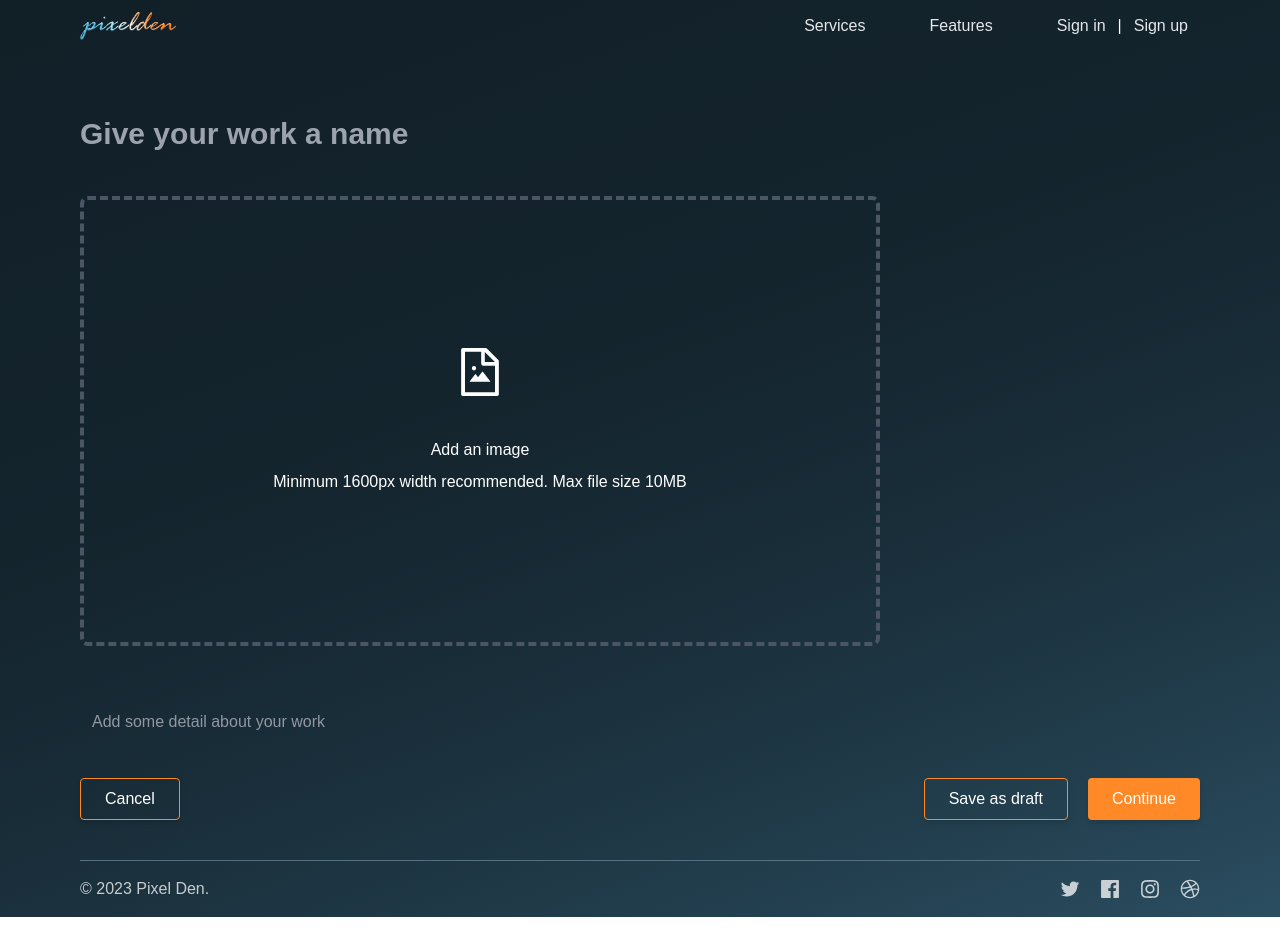
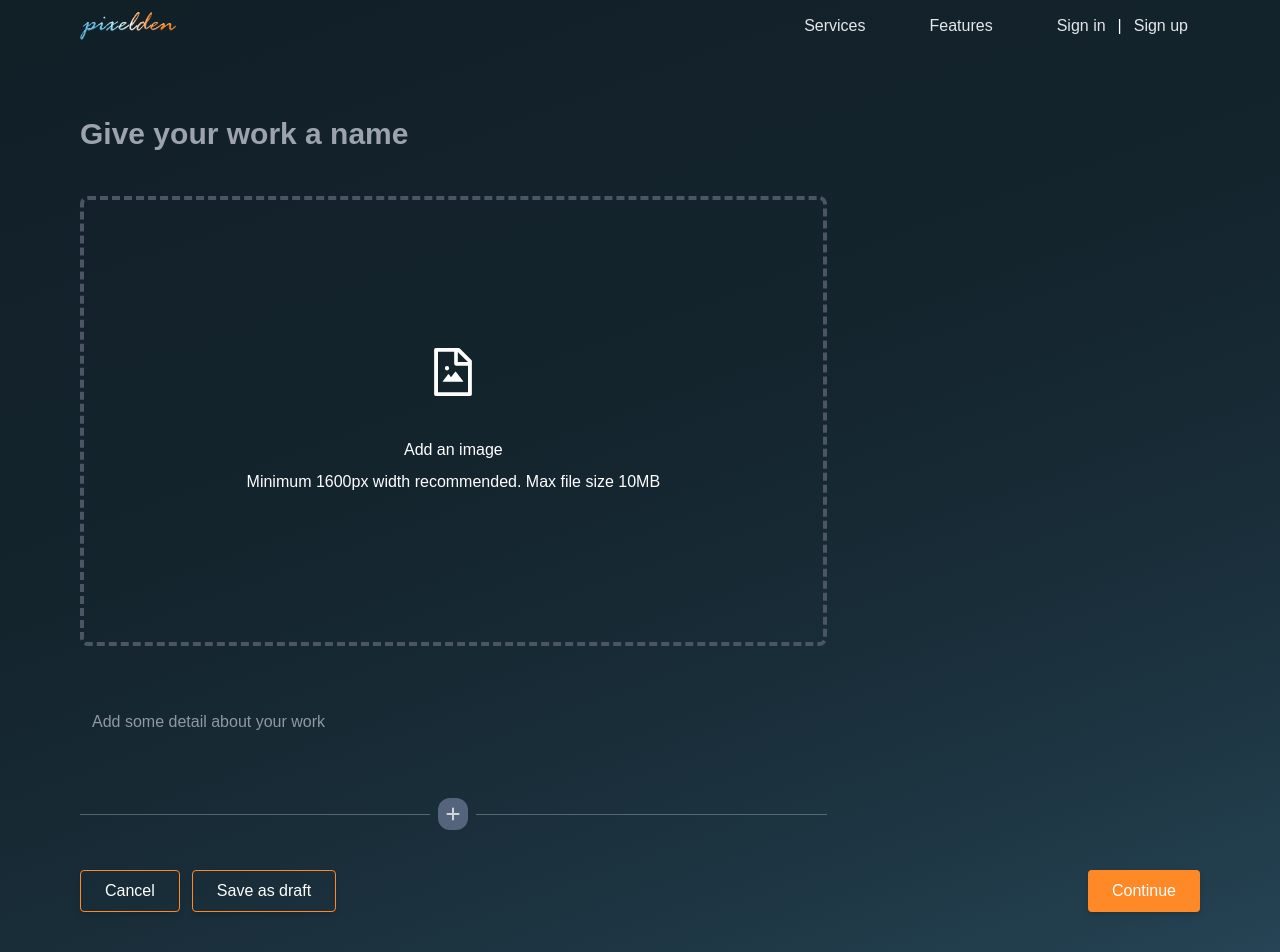
Before and after one commit to meraf00/pixel-den, a React (Create React App) app: page /sharework in a window 1280 px wide. Shown: the top 952 px of the page. Before the commit the page ends 917 px from the top, so only its background shows below. Built offline with nearby package versions, Linux system fonts and the light colour scheme; no server answers.

Commit message:
feat: implement insert block functionality

```diff
--- a/src/pages/ShareWorkPage.jsx
+++ b/src/pages/ShareWorkPage.jsx
@@ -19,9 +19,14 @@ import {
   EditorToolbar,
 } from "features/editor";
 
+import { faPlus } from "@fortawesome/free-solid-svg-icons";
+import { FontAwesomeIcon } from "@fortawesome/react-fontawesome";
+import Separator from "components/Separator";
+
 export const ShareWorkPage = () => {
   const [contents, setContents] = useState([new Content(ContentType.text)]);
   const [focusedElementIdx, setFocusElementIdx] = useState(null);
+  const [showInsertToolbar, setShowInsertToolbar] = useState(false);
 
   useEffect(() => {
     for (let idx in contents) {
@@ -96,11 +101,81 @@ export const ShareWorkPage = () => {
           setEditorState={(editorState) => setEditorState(idx, editorState)}
         />
       );
+    } else if (content.type == ContentType.heading) {
+      return (
+        <input
+          key={idx}
+          className="w-full
+                    bg-transparent
+                    text-3xl
+                    font-bold
+                    outline-none
+                    outline"
+          placeholder="Add title"
+        />
+      );
+    } else if (content.type == ContentType.image) {
+      return (
+        <div
+          key={idx}
+          className="
+          max-w-full
+          w-[480px] h-[270px]
+          sm:w-[640px] sm:h-[360px]
+          md:w-[800px] md:h-[450px]
+          //lg:w-[960px] //lg:h-[540px]
+          mx-auto
+          "
+        >
+          <ImageInput
+            title="Add an image"
+            description="Minimum 1600px width recommended. Max file size 10MB"
+          />
+        </div>
+      );
     }
   });
 
+  const createTextBlock = () => {
+    setContents((prevContents) => {
+      const newContents = [...prevContents, new Content(ContentType.text)];
+      return newContents;
+    });
+  };
+
+  const createHeadingBlock = () => {
+    setContents((prevContents) => {
+      const newContents = [...prevContents, new Content(ContentType.heading)];
+      return newContents;
+    });
+  };
+
+  const createImageBlock = () => {
+    setContents((prevContents) => {
+      const newContents = [...prevContents, new Content(ContentType.image)];
+      return newContents;
+    });
+  };
+
+  const handleInsertBlock = () => {
+    setFocusElementIdx(null);
+    setShowInsertToolbar(true);
+  };
+
+  const createBlock = (blockType) => {
+    if (blockType == ContentType.text) {
+      createTextBlock();
+    } else if (blockType == ContentType.heading) {
+      createHeadingBlock();
+    } else if (blockType == ContentType.image) {
+      createImageBlock();
+    }
+
+    setShowInsertToolbar(false);
+  };
+
   return (
-    <div className="relative px-4 md:px-10 lg:px-20 my-5 flex flex-col">
+    <div className="relative px-4 md:px-10 lg:px-20 my-5 flex flex-col gap-10">
       <div className="w-full lg:w-8/12">
         <div className="mt-5 flex flex-col gap-5">
           <input
@@ -117,6 +192,7 @@ export const ShareWorkPage = () => {
 
           <div
             className="
+          max-w-full
           w-[480px] h-[270px]
           sm:w-[640px] sm:h-[360px]
           md:w-[800px] md:h-[450px]
@@ -130,16 +206,32 @@ export const ShareWorkPage = () => {
             />
           </div>
 
-          {renderElements}
+          <div>{renderElements}</div>
+
+          <div className="cursor-pointer" onClick={handleInsertBlock}>
+            <Separator animateOnHover={true}>
+              <button className="flex group-hover:gap-2 items-center justify-center bg-gray-500 group-hover:bg-white rounded-xl px-2 py-1">
+                <FontAwesomeIcon icon={faPlus} />
+                <span
+                  className="w-0 group-hover:w-[6rem]
+            whitespace-nowrap overflow-hidden
+            text-black
+            transition-all duration-300"
+                >
+                  Insert block
+                </span>
+              </button>
+            </Separator>
+          </div>
         </div>
       </div>
 
-      <div className="w-full flex justify-between top-0 left-0">
-        <div>
+      <div className="w-full flex flex-col-reverse sm:flex-row justify-between mb-24 flex-wrap-reverse md:flex-nowrap gap-3">
+        <div className="flex flex-col-reverse gap-3 sm:flex-row">
           <ButtonOutlined>Cancel</ButtonOutlined>
+          <ButtonOutlined>Save as draft</ButtonOutlined>
         </div>
-        <div className="flex gap-5">
-          <ButtonOutlined>Save as draft</ButtonOutlined>
+        <div className="flex">
           <ButtonFilled>Continue</ButtonFilled>
         </div>
       </div>
@@ -148,6 +240,8 @@ export const ShareWorkPage = () => {
         inlineStyleHandler={applyInlineStyle}
         blockStyleHandler={applyBlockStyle}
         element={contents[focusedElementIdx]}
+        showInsertToolbar={showInsertToolbar}
+        createBlockHandler={createBlock}
       />
     </div>
   );
```
